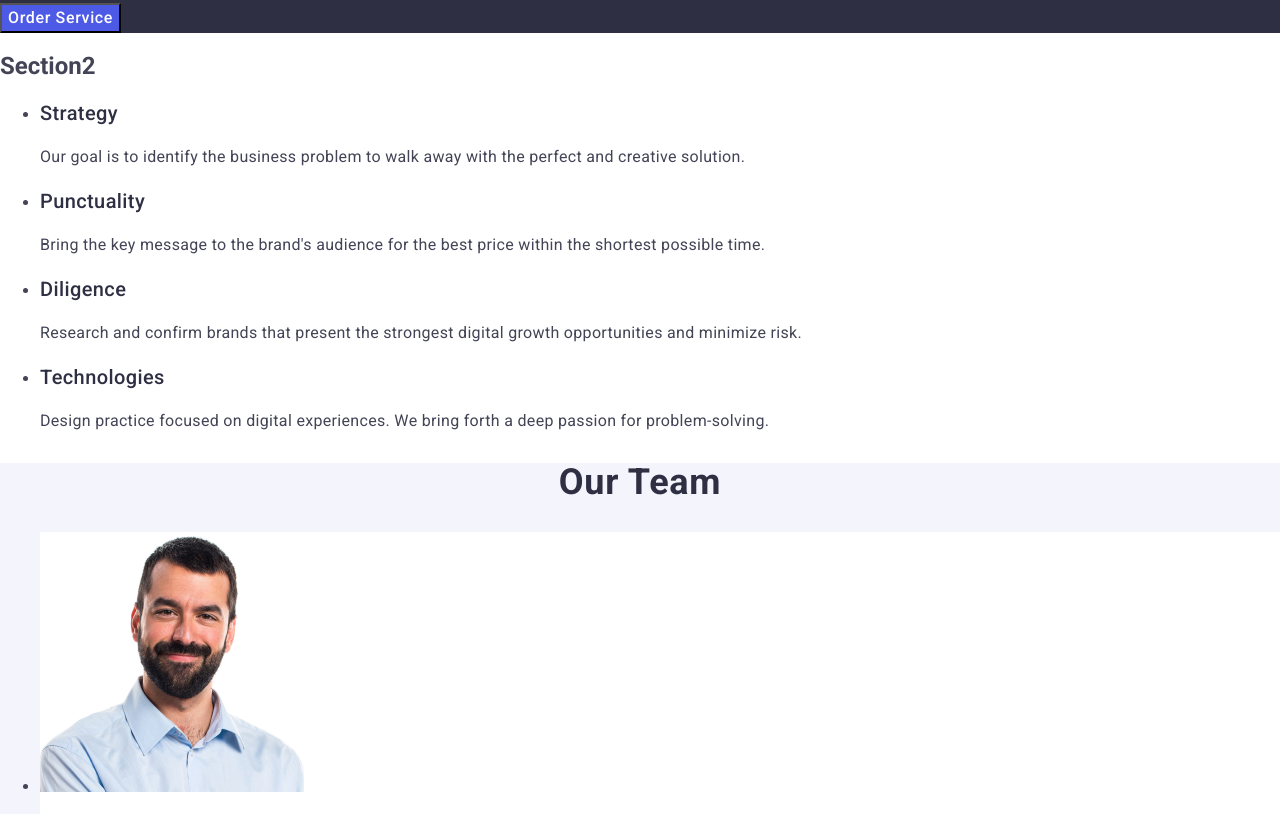
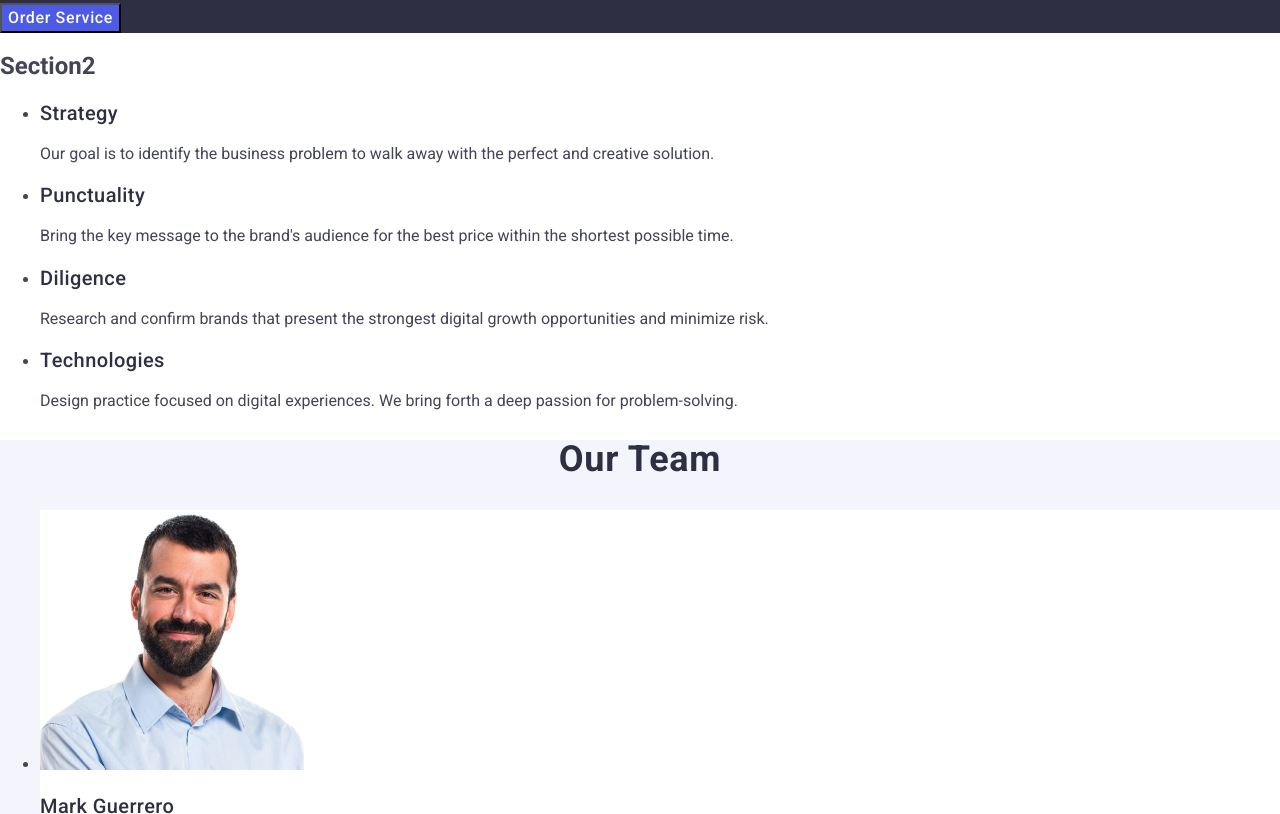
Before and after one commit to OlenaKolos/goit-markup-hw-02, a plain HTML site: page index.html in a window 1280 px wide. Shown: the part 323-1137 px from the top of the page. Drawn offline with nearby package versions, Linux system fonts and the light colour scheme.

Commit message:
final-last

```diff
--- a/css/style.css
+++ b/css/style.css
@@ -71,17 +71,18 @@ body{
 }
 .button-style:hover, .button-style:focus{
     background-color: #404BBF;
-
 }
 
-.section-two-h{
+.section-two-h,
+.section-tree-h,
+.section-four-h{
     font-weight: 500;
     font-size: 20px;
     line-height: 1.2;
     letter-spacing: 0.02em;
     color: #2e2f42;
 }
-.section-description-list,
+.ssection-two-description,
 .section-tree-description,
 .section-four-description{
     font-size: 16px;
@@ -107,15 +108,6 @@ body{
     background-color: #FFFFFF;
 }
 
-.section-tree-h,
-.section-four-h{
-    font-weight: 500;
-    font-size: 20px;
-    line-height: 1.5;
-    letter-spacing: 0.02em;
-    color: #2e2f42;
-}
-
 .footer{
     background-color: #2e2f42;
 }
--- a/index.html
+++ b/index.html
@@ -57,22 +57,22 @@
             <ul >
                 <li>
                     <h3 class="section-two-h">Strategy</h3>
-                    <p class="section-description-list">Our goal is to identify the business
+                    <p class="section-two-description">Our goal is to identify the business
                         problem to walk away with the perfect and creative solution. </p>
                 </li>
                 <li>
                     <h3 class="section-two-h">Punctuality</h3>
-                    <p class="section-description-list">Bring the key message to the brand's audience for the best price within the shortest possible
+                    <p class="section-two-description">Bring the key message to the brand's audience for the best price within the shortest possible
                         time.</p>
                 </li>
                 <li>
                     <h3 class="section-two-h">Diligence</h3>
-                    <p class="section-description-list">Research and confirm brands that present the strongest digital growth opportunities and minimize
+                    <p class="section-two-description">Research and confirm brands that present the strongest digital growth opportunities and minimize
                         risk.</p>
                 </li>
                 <li>
                     <h3 class="section-two-h">Technologies</h3>
-                    <p class="section-description-list">Design practice focused on digital experiences. We bring forth a deep passion for
+                    <p class="section-two-description">Design practice focused on digital experiences. We bring forth a deep passion for
                         problem-solving.</p>
                 </li>
             </ul>
```
